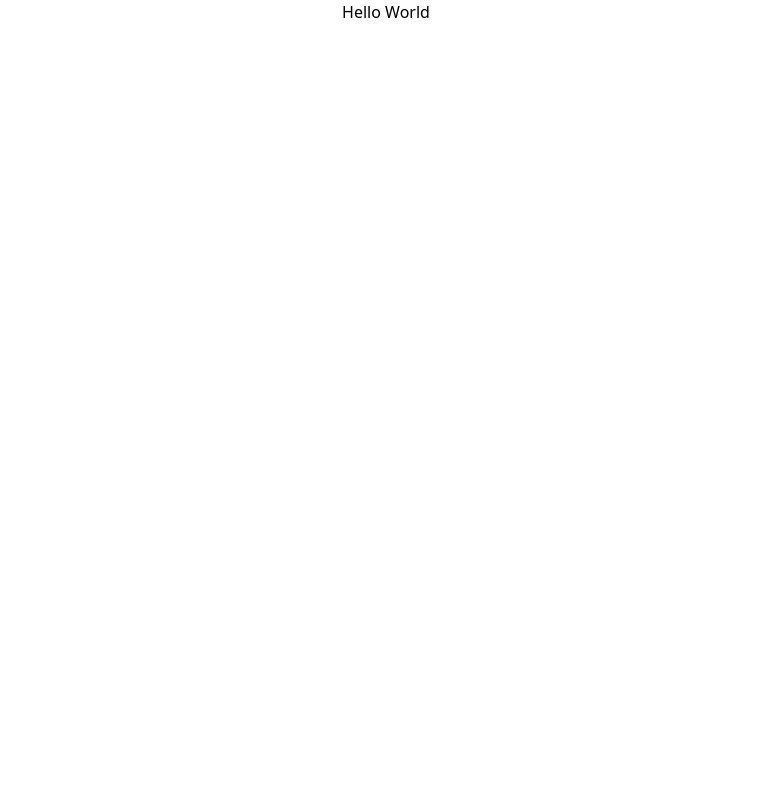
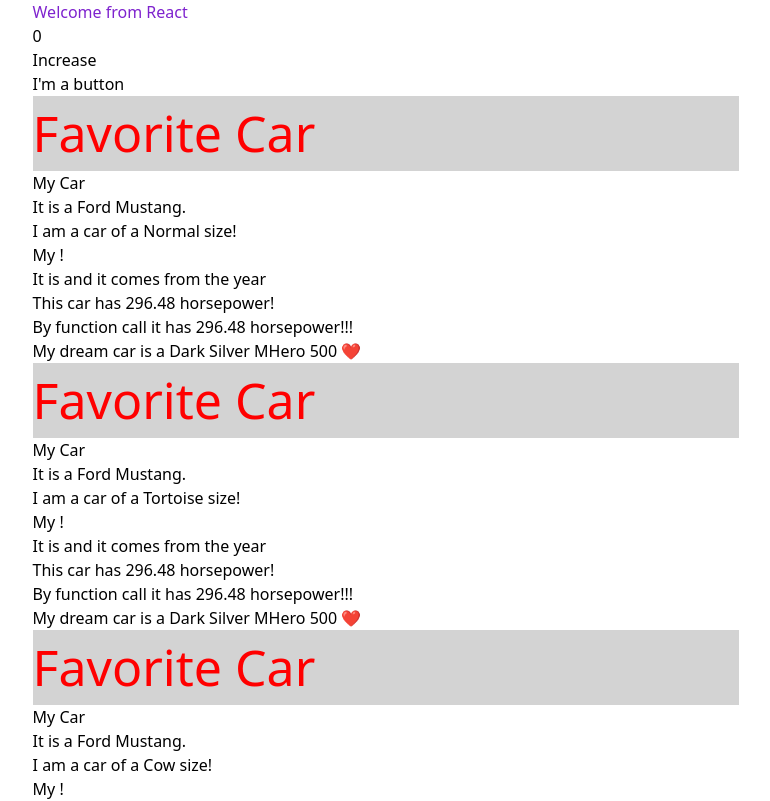
Before and after one commit to cynthia-stac/react-course, a React (Vite) app: page / in a window 1280 px wide. Shown: the top 801 px of the page, without its empty margins (254-1024 px from the left). Built offline with nearby package versions, Linux system fonts and the light colour scheme.

Commit message:
Comment the unnecessary importation

```diff
--- a/src/main.jsx
+++ b/src/main.jsx
@@ -2,27 +2,24 @@ import { StrictMode } from 'react'
 import { createRoot } from 'react-dom/client'
 // import './index.css'
 import App from './App.jsx'
-import {MyButton} from './App.jsx'
-import {Counter} from './App.jsx'
-import {Car} from './App.jsx'
-import {Fruit} from './App.jsx'
-import {Son} from './App.jsx'
-import { Daughter } from './App.jsx'
-import { Parent } from './App.jsx'
-import { MissedGoal } from './App.jsx'
-import { MadeGoal } from './App.jsx'
-import { Goal } from './App.jsx'
-import MyForm from './components/Form.jsx'
-import Todo from './components/Todo.jsx'
-import Calculator from './components/Calculator.jsx'
-import MyRouter from './components/MyRouter.jsx'
+// import {MyButton} from './App.jsx'
+// import {Counter} from './App.jsx'
+// import {Car} from './App.jsx'
+// import {Fruit} from './App.jsx'
+// import {Son} from './App.jsx'
+// import { Daughter } from './App.jsx'
+// import { Parent } from './App.jsx'
+// import { MissedGoal } from './App.jsx'
+// import { MadeGoal } from './App.jsx'
+// import { Goal } from './App.jsx'
+// import MyForm from './components/Form.jsx'
+// import Todo from './components/Todo.jsx'
+// import Calculator from './components/Calculator.jsx'
+// import MyRouter from './components/MyRouter.jsx'
 
 createRoot(document.getElementById('root')).render(
   <StrictMode>
-    {/* <MyForm /> */}
-
-    {/* <Calculator /> */}
-
-  <MyRouter />
+     {/* <MyRouter /> */}
+     <App />
   </StrictMode>,
 )
```
